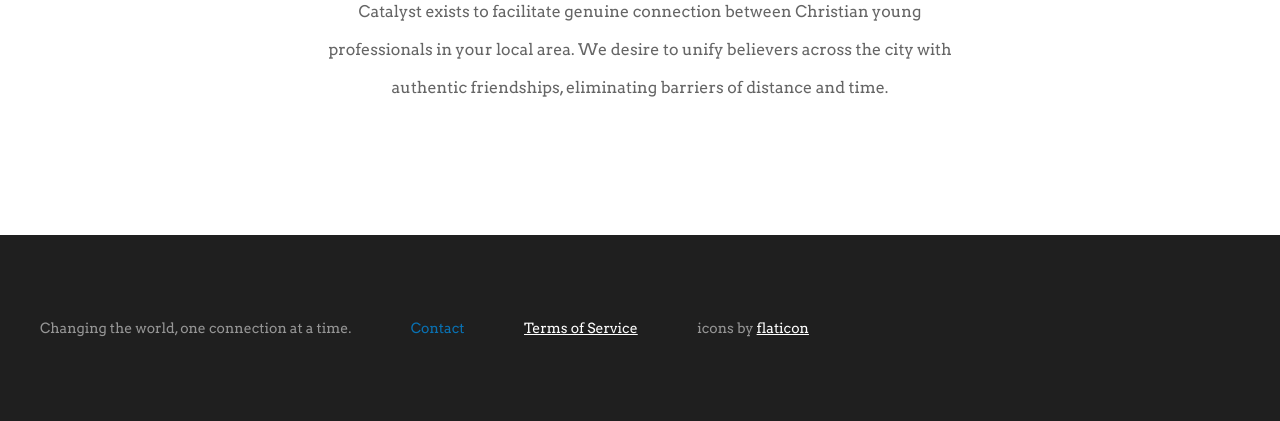
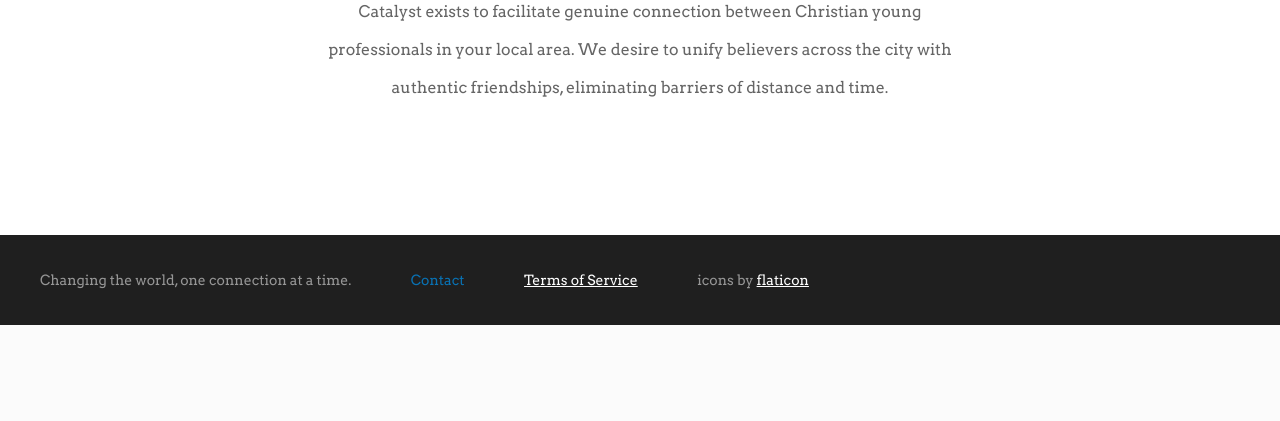
Before and after one commit to cmh3258/catalyst, a PHP site: page / in a window 1280 px wide. Shown: the part 1071-1492 px from the top of the page. After the commit the page ends 1396 px from the top, so only its background shows below. Run offline with PHP 8.4, Linux system fonts and the light colour scheme.

Commit message:
footer update

```diff
--- a/faq.html
+++ b/faq.html
@@ -101,6 +101,7 @@
 
 
     <footer>
+      <div class="white-to-fade"></div>
       We are currently in the lab working on this fine product.<br>Want to stay up to date?
       <input placeholder="email"/>
     </footer>
--- a/home.html
+++ b/home.html
@@ -117,6 +117,8 @@
     </section>
 
     <footer>
+      <div class="white-to-fade"></div>
+
       <ul>
         <li>Changing the world, one connection at a time.</li>
         <li class="contact-us-link"><a href="" data-hover="Contact">Contact</a></li>
--- a/style.css
+++ b/style.css
@@ -542,12 +542,17 @@ background-color:#0CA5A0;
 
 /* footer */
   footer{
-    padding: 4em 0;
+    padding: 1em 0;
     background-color: #1F1F1F;
     text-align: center;
     color: #969696;
     line-height: 25px;
     font-family: Arvo;
+    /*background: url(images/pizza.jpeg) no-repeat center;*/
+    background-size: cover;
+    position: relative;
+    background-position-y:-19em;
+    /*height: 10em;*/
   }
   footer ul{
     text-align: left;
@@ -556,6 +561,15 @@ background-color:#0CA5A0;
     font-size: 14px;
     display: inline-block;
     padding-right: 4em;
+  }
+  .white-to-fade{
+    height: 10em;
+    position: absolute;
+    top: 0;
+    width: 100%;
+    height: 100%;
+    /*background: #e1e1e1;*/
+    /*background: linear-gradient(to top,rgba(255, 255, 255, .3),rgb(255, 255, 255));*/
   }
 
 @media (min-width: 768px){
```
